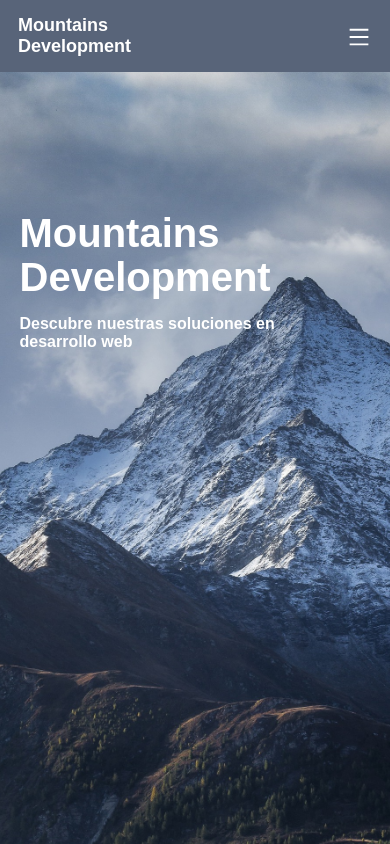
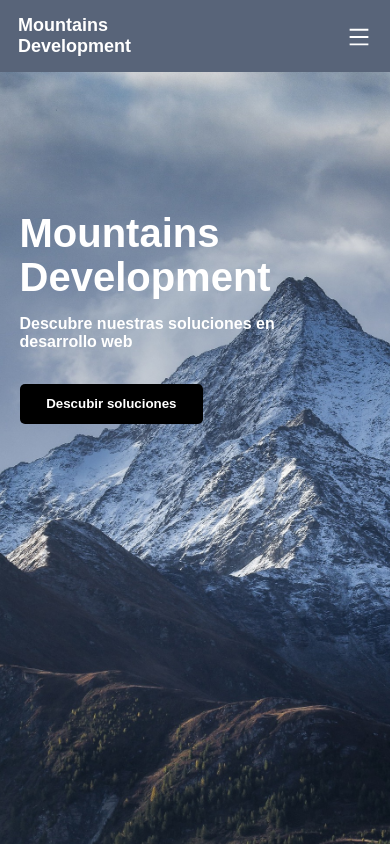
Before and after one commit to SophSawczuk/mountains-development, a React (Vite) app: page / in a window 390 px wide. Shown: the top 844 px of the page. Built offline with nearby package versions, Linux system fonts and the light colour scheme; a web font is replaced by a local one.

Commit message:
small bugs fixed

```diff
--- a/src/App.jsx
+++ b/src/App.jsx
@@ -5,12 +5,14 @@ import Solutions from "./components/Solutions"
 import Contact from "./components/Contact"
 import DiseñoSur from "./components/DiseñoSur"
 import Footer from "./components/Footer"
+import ScrollToTop from "./assets/ScrollToTop"
 
 function App() {
 
   return (
     <>
     <NavBar/>
+    <ScrollToTop/>
     <Routes>
       <Route exact path="/" element={<Home/>}/>
       <Route path="/solutions" element={<Solutions/>}/>
--- /dev/null
+++ b/src/assets/ScrollToTop.jsx
@@ -0,0 +1,14 @@
+import { useEffect } from 'react';
+import { useLocation } from 'react-router-dom';
+
+const ScrollToTop = () => {
+  const { pathname } = useLocation();
+
+  useEffect(() => {
+    window.scrollTo(0, 0);
+  }, [pathname]);
+
+  return null;
+};
+
+export default ScrollToTop;
--- a/src/components/Contact.jsx
+++ b/src/components/Contact.jsx
@@ -68,8 +68,8 @@ export default function Contact() {
 
             Swal.fire({
                 icon: 'success',
-                title: 'Success',
-                text: 'Mensaje enviado con éxito',
+                title: 'Mensaje enviado',
+                text: 'Nos comunicaremos en la brevedad',
             })
             setInput({
                 name: "",
--- a/src/components/DiseñoSur.jsx
+++ b/src/components/DiseñoSur.jsx
@@ -41,7 +41,8 @@ export default function DiseñoSur() {
                 </div>
                 <h2 className={style.Subtitle}>Precio desarrollo (pago único)</h2>
                 <div className={style.Card}>
-                    <h2 className={style.Price}>$150.000</h2>
+                    <p className={style.Descuento}>Antes: $150.000</p>
+                    <h2 className={style.Price}>$35.000</h2>
                     <hr />
                     <div className={style.WrapperDetailsDevelopment}>
                         <div className={style.Section}>
@@ -68,11 +69,13 @@ export default function DiseñoSur() {
                     <hr/>
                     <button onClick={() => {navigate("/contact"); }} className={style.ButtonAdd}>Adquirir</button>
                 </div>
+
             </div>
             <div className={style.BlockThree}>
                 <div className={style.Title}>
-                    <h2 className={style.NameDesign}>DISEÑO </h2> <h2 className={style.NameDesignColor}>SUR </h2> <h2 className={style.NameDesign}>- Planes de mantenimiento</h2>
+                    <h2 className={style.NameDesign}>DISEÑO </h2> <h2 className={style.NameDesignColor}>SUR </h2> <h2 className={style.NameDesignTwo}>- Planes de mantenimiento</h2>
                 </div>
+                <h2 className={style.Subtitle}>Planes de mantenimiento</h2>
                 <div className={style.WrapperCards}>
                     <div className={style.CardMaintanence}>
                         <div className={style.Plan}><p>Básico</p></div>
--- a/src/components/Home.jsx
+++ b/src/components/Home.jsx
@@ -2,6 +2,7 @@ import alpine from "../images/alpine.jpg"
 import style from "../styles/Home.module.css"
 import room from "../images/room.png"
 import { useState, useEffect } from "react";
+import { Link } from "react-router-dom";
 
 export default function Home() {
 
@@ -27,6 +28,7 @@ const [isMobile, setIsMobile] = useState(window.innerWidth <= 768);
                 <div className={style.Wrapper}>
                     <h1 className={style.Title}>Mountains Development</h1>
                     <h3 className={style.Subtitle}>Descubre nuestras soluciones en desarrollo web</h3>
+                    <Link to="/solutions"><button className={style.Btn}>Descubir soluciones</button></Link>
                 </div>
             </div>
             <div className={style.SecondBlock}>
--- a/src/styles/DiseñoSur.module.css
+++ b/src/styles/DiseñoSur.module.css
@@ -7,6 +7,7 @@
     margin: 12vh 0 7vh 1em;
     font-style: italic;
     display: flex;
+    text-decoration: underline;
 }
 
 a {
@@ -59,10 +60,12 @@ a {
 
 .Video {
     width: 60vw;
-    height: 70vh;
+/*     height: 70vh; */
     /* justify-content: flex-end; /* Horizontalmente */
     align-self: flex-start;     /* Verticalmente */
-    object-position: top;
+    object-position: center;
+    margin-top: 10vh;
+
 }
 
 .BlockTwo {
@@ -116,7 +119,7 @@ a {
     background-color: #4567A7;
     border-radius: 10px;
     border-style: none;
-    padding: 1.5em 0 1em 0;
+    padding: 1em 0 1em 0;
     align-self: center;
     margin-left: 30%;
 
@@ -266,6 +269,14 @@ a {
     display: none;
 }
 
+.Descuento {
+    color: red !important;
+   /*  font-size: small; */
+    text-decoration: line-through;
+    margin: 0 !important;
+    font-weight: bold;
+}
+
 @media (768px <= width <= 1080px) {
     /* .Lista {
         font-size: small;
@@ -346,7 +357,7 @@ a {
     }
 
     .BlockTwo {
-        padding-top: 5vh;
+        padding-top: 10vh;
         height: fit-content;
     }
 
@@ -374,7 +385,7 @@ a {
     }
 
     .BlockThree {
-        padding-top: 5vh;
+        padding-top: 10vh;
         height: fit-content;
     }
 
--- a/src/styles/Home.module.css
+++ b/src/styles/Home.module.css
@@ -134,6 +134,22 @@
     text-align:right;
 }
 
+.Btn {
+    height: 3em;
+    width: 20vw;
+    border-style: none;
+    background-color: rgb(0, 0, 0);
+    border-radius: 5px;
+    color: white;
+    font-weight: bold;
+    margin-top: 2vh;
+    padding-left: 2em;
+    padding-right: 2em;
+}
+
+.Btn:hover {
+    cursor: pointer;
+}
 
 @media (768px <= width <= 1080px) {
     .ListSecondBlock {
@@ -152,8 +168,12 @@
    .Importancia h3 {
     font-size: x-large;
    }
+   .Btn {
+    width: fit-content;
+   }
+}
 
-}
+
 
 @media (max-width: 768px) {
     .Title {
@@ -250,4 +270,7 @@
         width: auto;
         padding-top: 5vh;
     }
+    .Btn {
+        width: fit-content;
+    }
 }
--- a/src/styles/Solutions.module.css
+++ b/src/styles/Solutions.module.css
@@ -119,4 +119,5 @@
     .ContentCard {
         margin-left: 1em;
     }
+
 }
```
